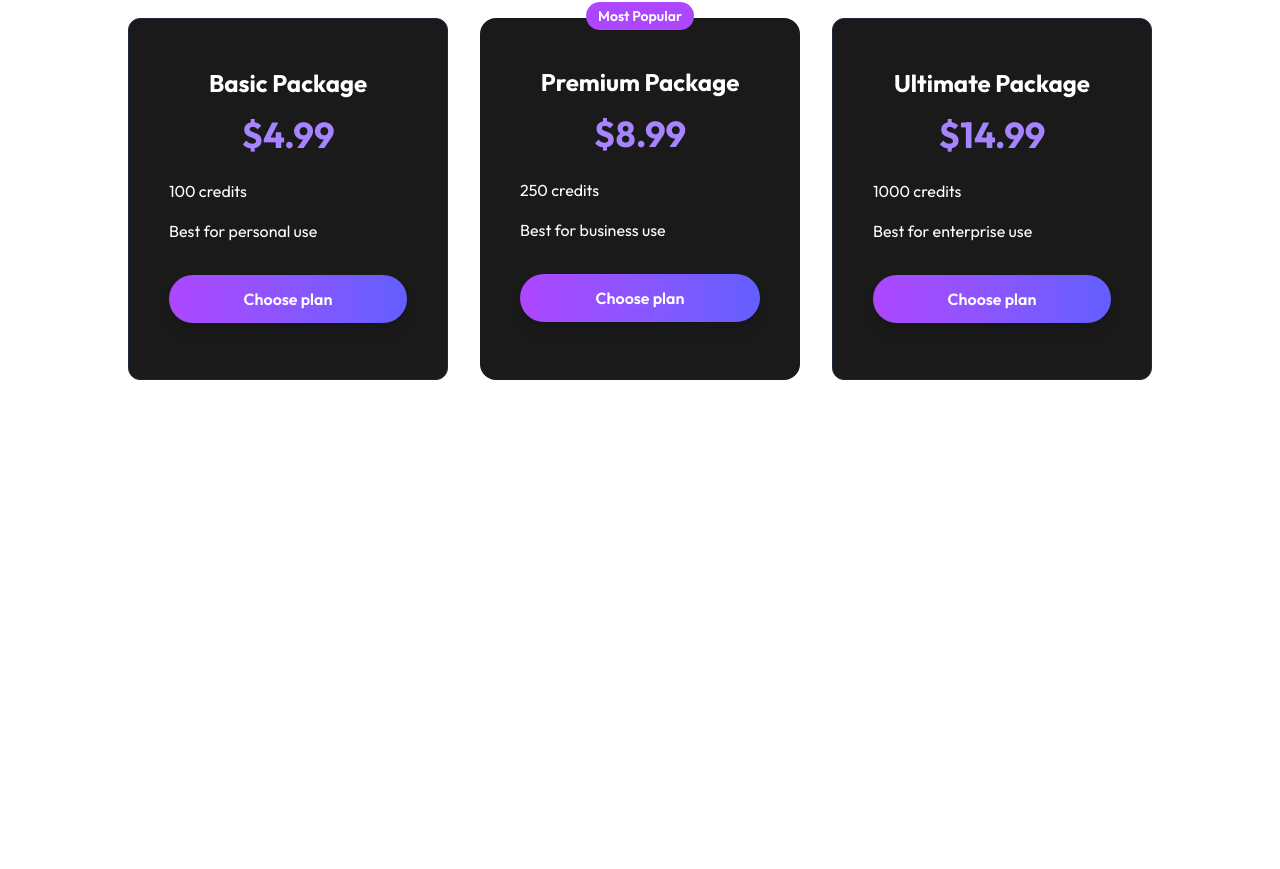
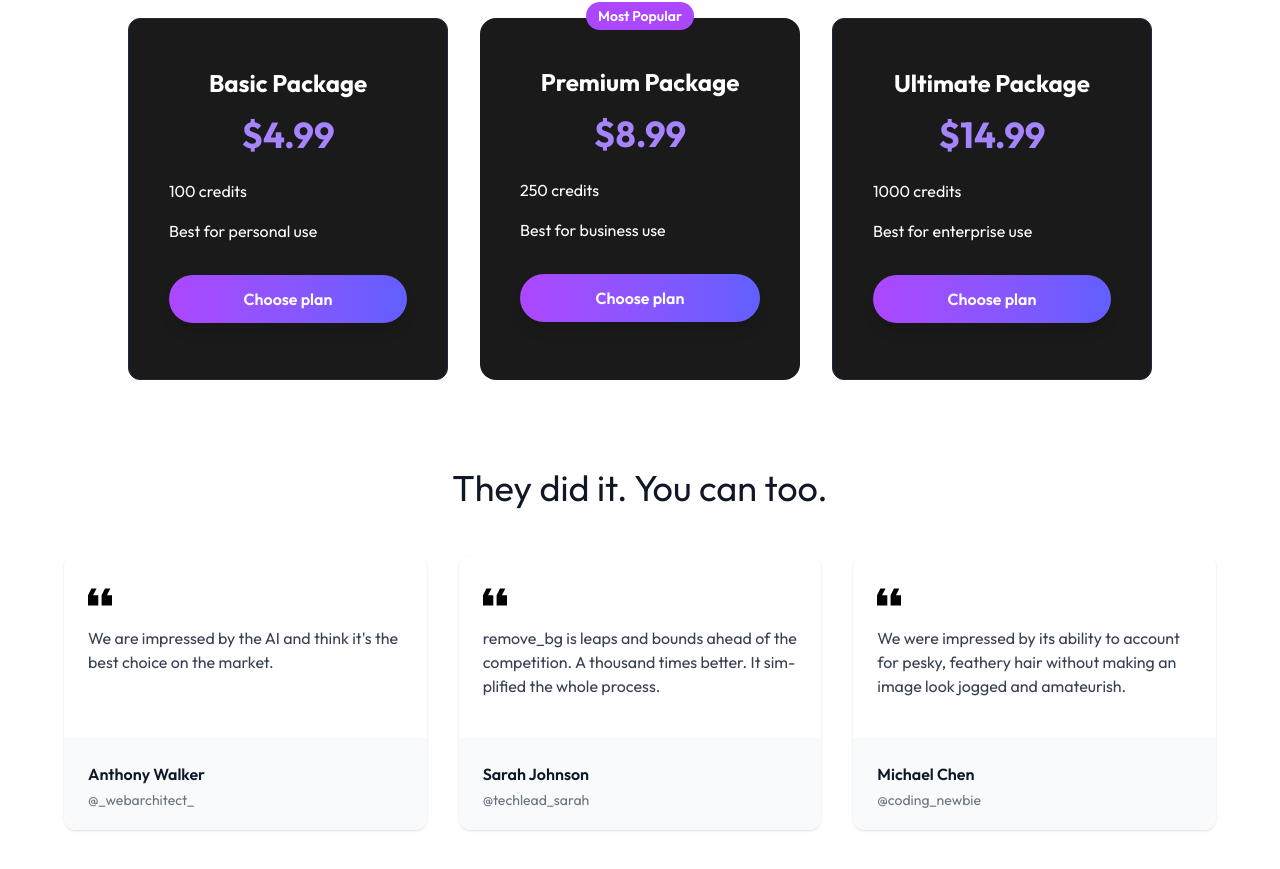
Before and after one commit to AslamEl/ClearCut-AI-Background-Remover-frontend, a React (Vite) app: page / in a window 1280 px wide. Shown: the part 1947-2816 px from the top of the page. Before the commit the page ends 2431 px from the top, so only its background shows below. Built offline with nearby package versions, Linux system fonts and the light colour scheme.

Commit message:
add testimonials section

```diff
--- a/src/assets/assets.js
+++ b/src/assets/assets.js
@@ -57,3 +57,24 @@
     popular: false,
   },
 ];
+
+export const testimonials = [
+    {
+        id: 1,
+        quote: "We are impressed by the AI and think it's the best choice on the market.",
+        author: "Anthony Walker",
+        handle: "@_webarchitect_"
+    },
+    {
+        id: 2,
+        quote: "remove_bg is leaps and bounds ahead of the competition. A thousand times better. It simplified the whole process.",
+        author: "Sarah Johnson",
+        handle: "@techlead_sarah"
+    },
+    {
+        id: 3,
+        quote: "We were impressed by its ability to account for pesky, feathery hair without making an image look jogged and amateurish.",
+        author: "Michael Chen",
+        handle: "@coding_newbie"
+    }
+];
--- a/src/components/BgSlider.jsx
+++ b/src/components/BgSlider.jsx
@@ -17,7 +17,7 @@
     {/*section title*/}
 
     <h2 className="text-3xl md:text-4xl font-bold text-gray-900 mb-12 text-center">
-       Pixel-Perfect Perfection
+       Pixel-Perfect <span className="bg-gradient-to-r from-purple-500 to-indigo-500 bg-clip-text text-transparent">Perfection</span>
     </h2>
 
 
--- /dev/null
+++ b/src/components/Testimonials.jsx
@@ -0,0 +1,56 @@
+import React from 'react'
+import { assets } from '../assets/assets'
+import { testimonials } from '../assets/assets'
+
+const Testimonials = () => {
+  return (
+    <div className="max-w-7xl px-4 mx-auto sm:px-6 lg:px-8 py-12">
+        {/*Title section */}
+        <h2 className='text-3xl md:text-4xl font bold text-gray-900 mb-12 text-center '>
+            They did it. You can too.
+        </h2>
+
+         {/*body section */}
+
+         <div className="grid grid-cols-1 md:grid-cols-3 gap-8">
+            {testimonials.map((testimonial)=>(
+                <div key={testimonial.id} className="flex flex-col max-w-md mx-auto md:mx-0 justify-between rounded-xl shadow hover:shadow-lg transition-shadow">
+                    <div className="flex flex-col px-6 pt-8 mb-10 space-y-5">
+                        <svg
+                                width="24"
+                                height="18"
+                                viewBox="0 0 24 18"
+                                fill='none'
+                                xmlns="http://www.w3.org/2000/svg"
+                                className="text-grey-A400 index:text-grey-600 fill-current"
+                            >
+                            <path
+                                 d="M24 7.3h-5.1L22.3.4H17l-3.4 6.9v10.3H24V7.3zM10.3 17.6V7.3H5L8.6.4H3.4L0 7.3v10.3h10.3z"
+                                 fill='current'
+                                />
+                            </svg>
+                            <p className='text-gray-700 m-0' style={{hyphens:"auto"}}>
+                                {testimonial.quote}
+                            </p>
+
+                    </div>
+                    <div className="flex space-x-2 bg-gray-50 px-6 pt-6 pb-5 rounded-b-xl">
+                        <div className="flex flex-col justify-center">
+                            <p className='font-semibold text-gray-900 m-0'>
+                                {testimonial.author}
+                            </p>
+                            <p className="text-gray-500 text-sm m-0 mt-1">
+                                {testimonial.handle}
+                            </p>
+                        </div>
+                    </div>
+                </div>
+            ))}
+         </div>
+
+
+    </div>
+  )
+}
+
+export default Testimonials
--- a/src/pages/Home.jsx
+++ b/src/pages/Home.jsx
@@ -3,6 +3,7 @@
 import BgRemovalSteps from '../components/BgRemovalSteps';
 import BgSlider from '../components/BgSlider';
 import Pricing from '../components/Pricing';
+import Testimonials from '../components/Testimonials';
 
 
 const Home = () =>{
@@ -24,7 +25,7 @@
 
 
             {/* user testimonials components  */}
-
+                <Testimonials/>
 
             {/* try now section */}
 
```
